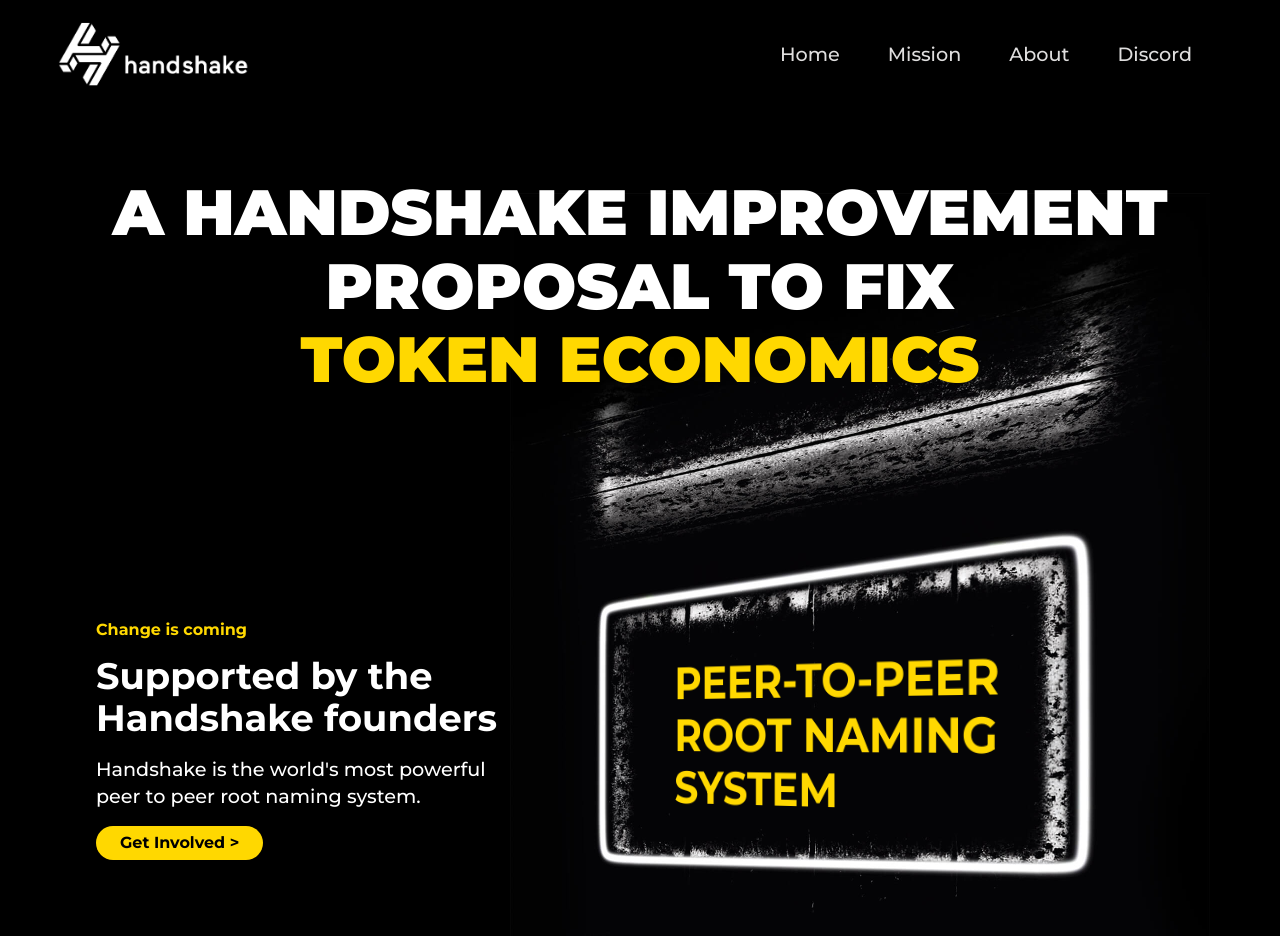
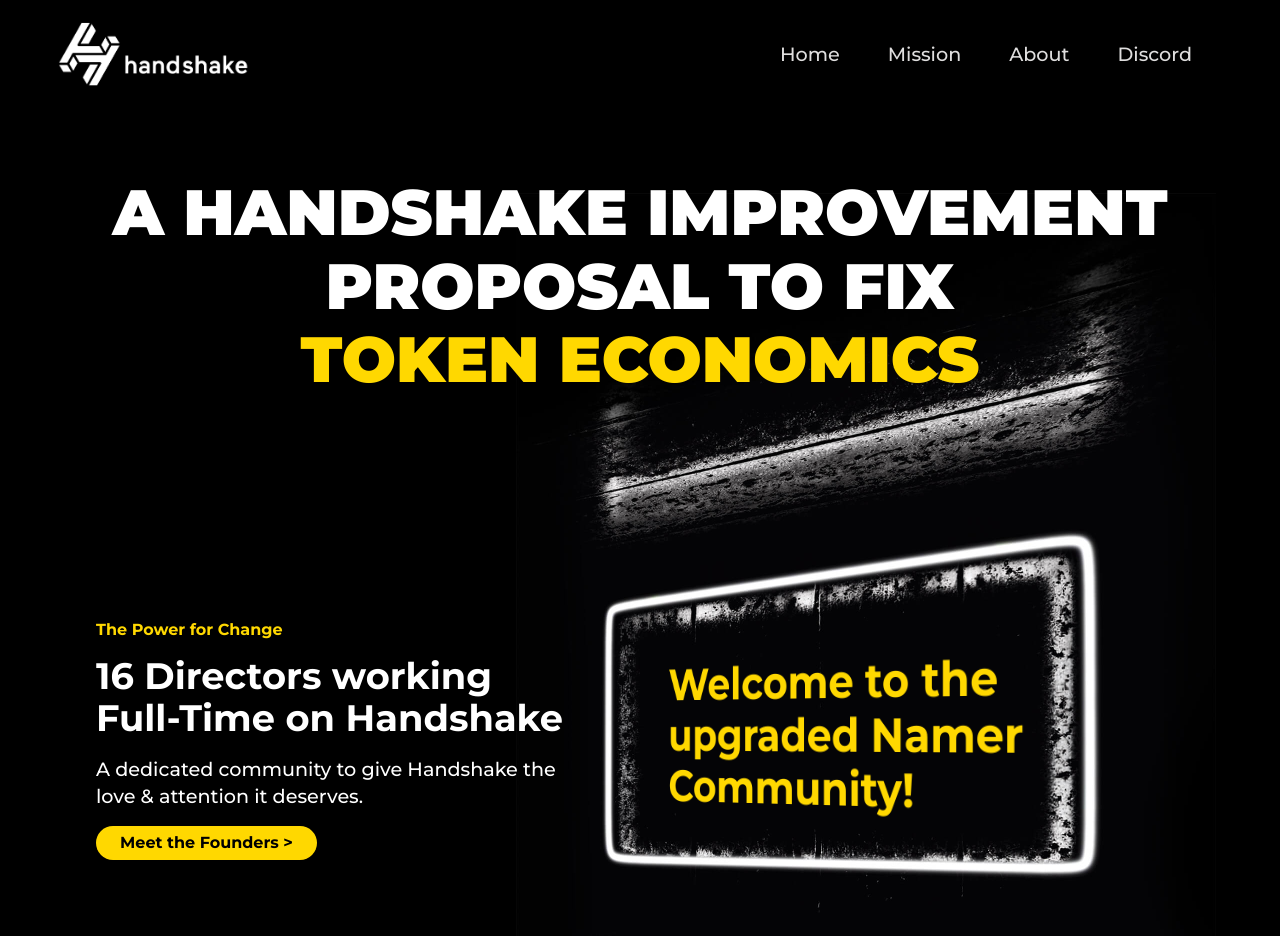
Before and after one commit to whn2007/namer-community, a React (Create React App) app: page / in a window 1280 px wide. Shown: the top 936 px of the page. Built offline with nearby package versions, Linux system fonts and the light colour scheme.

Commit message:
Change intro

```diff
--- a/src/pages/Home.js
+++ b/src/pages/Home.js
@@ -17,21 +17,23 @@
 
       <div className="container main-action">
         <div className="text-intro">
-          <strong>Change is coming</strong>
+          <strong>The Power for Change</strong>
           <h3>
-            Supported by the <br /> Handshake founders
+            16 Directors working
+            <br />
+            Full-Time on Handshake
           </h3>
           <p>
-            Handshake is the world's most powerful <br />
-            peer to peer root naming system.
+            A dedicated community to give Handshake the love &amp; attention it
+            deserves.
           </p>
-          <Link to="/mission">
-            <button>Get Involved {">"}</button>
+          <Link to="/about">
+            <button>Meet the Founders {">"}</button>
           </Link>
         </div>
         <div>
           <h2 className="transform-right">
-            PEER-TO-PEER <br /> ROOT NAMING <br /> SYSTEM
+            Welcome to the upgraded Namer Community!
           </h2>
         </div>
       </div>
--- a/src/styles/Home.scss
+++ b/src/styles/Home.scss
@@ -53,6 +53,7 @@
     font-size: 3rem;
     position: relative;
     z-index: 10;
+    margin-left: 2rem;
   }
 
   &:before {
@@ -64,7 +65,7 @@
     background-size: contain;
     position: absolute;
     top: -460px;
-    left: -130px;
+    left: -60px;
     z-index: 1;
   }
 }
```
